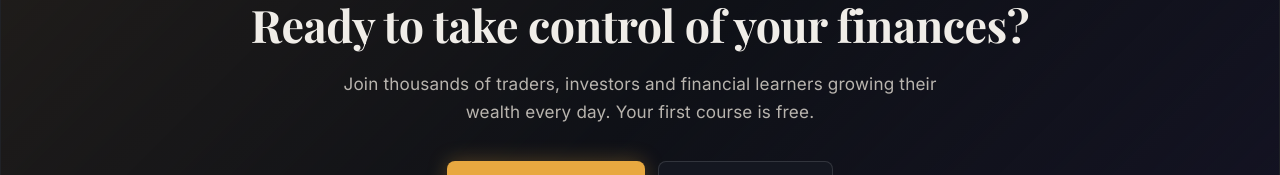
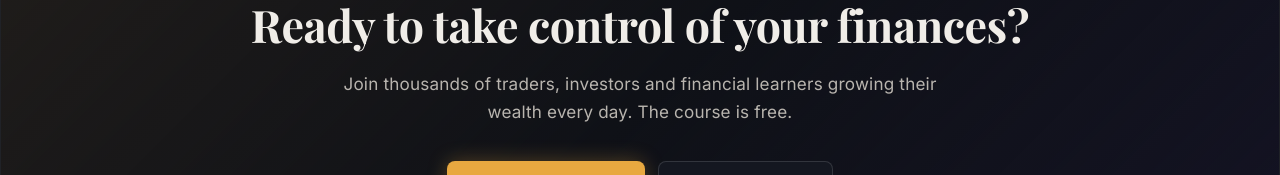
Before and after one commit to EmmanuelVictory/Elearning-platform, a React (Vite) app: page / in a window 1280 px wide. Shown: the part 3144-3319 px from the top of the page. Built offline with nearby package versions, Linux system fonts and the light colour scheme; a web font is replaced by a local one.

Commit message:
Lil correction

```diff
--- a/src/App.jsx
+++ b/src/App.jsx
@@ -642,7 +642,7 @@ function HomePage({ setPage, setSelectedCourse, enrollments, getProgress }) {
           Ready to take control of your finances?
         </h2>
         <p style={{ fontSize: ".95rem", color: "var(--text2)", maxWidth: "36rem", margin: "0 auto 2rem" }}>
-          Join thousands of traders, investors and financial learners growing their wealth every day. Your first course is free.
+          Join thousands of traders, investors and financial learners growing their wealth every day. The course is free.
         </p>
         <div style={{ display: "flex", gap: ".75rem", justifyContent: "center" }}>
           <Btn onClick={() => setPage("courses")}>Get Started Free →</Btn>
```
